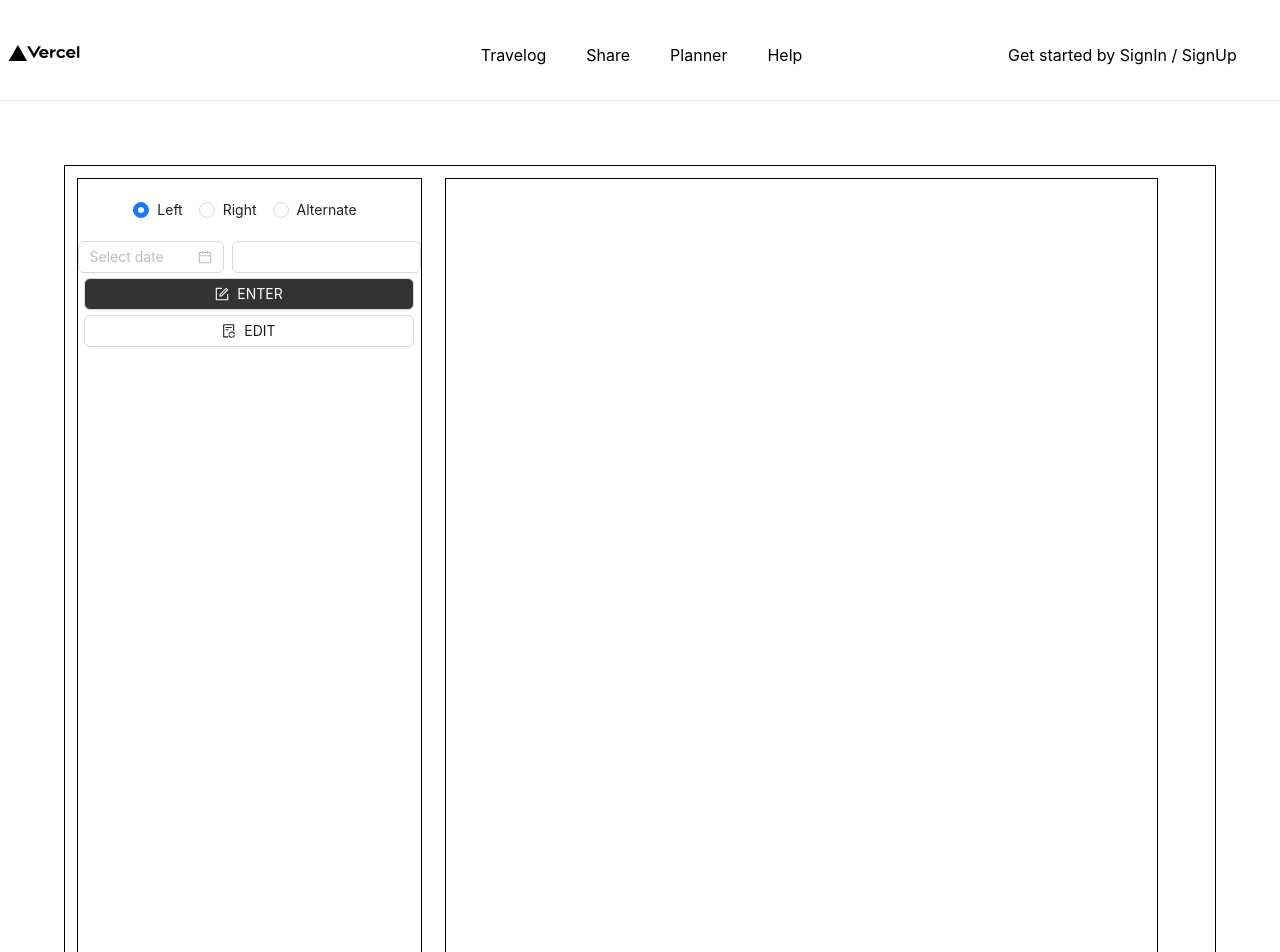
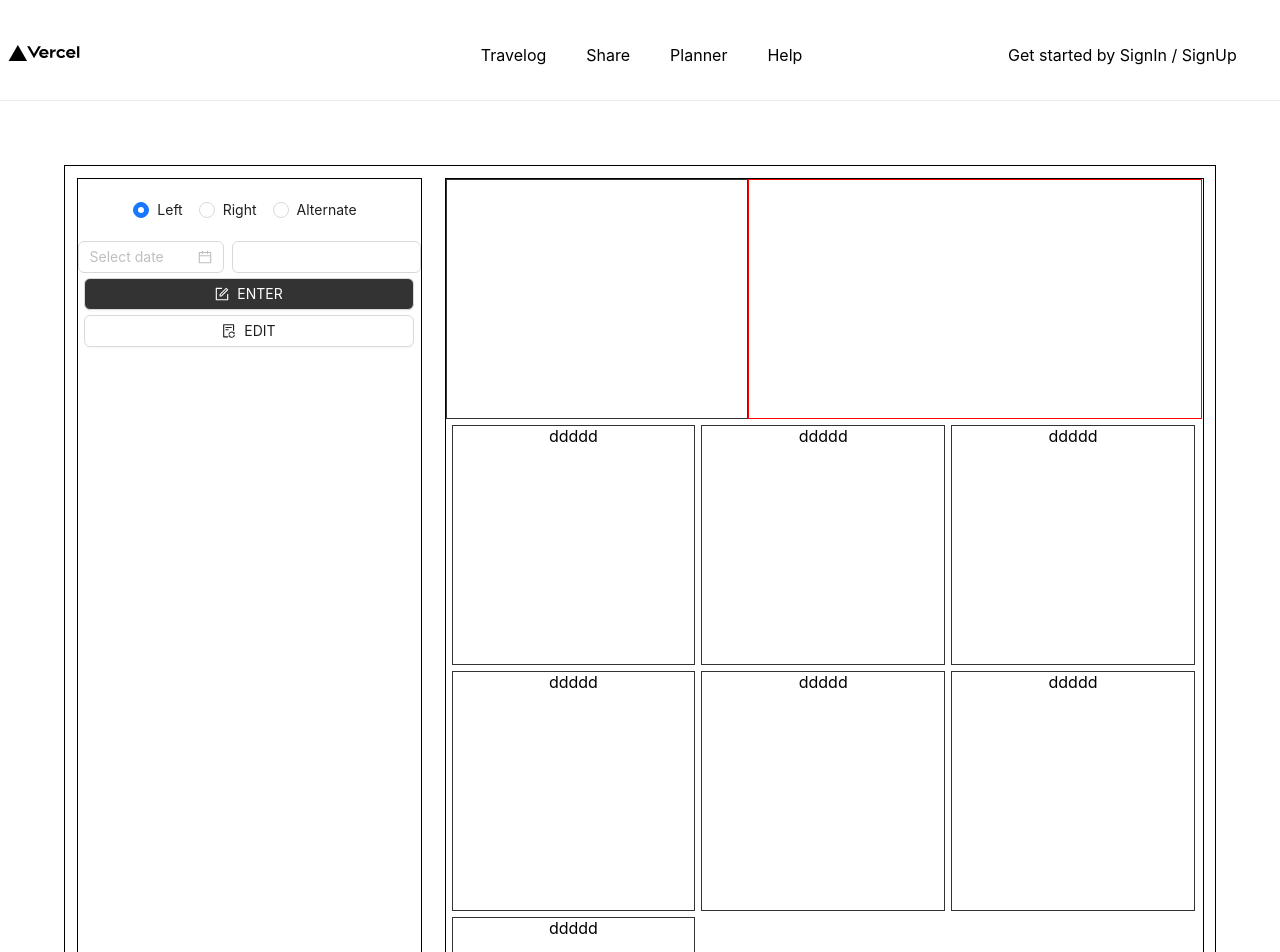
Before and after one commit to jjung-222/my-travelog, a Next.js app: page /travelog in a window 1280 px wide. Shown: the top 952 px of the page. Built offline with nearby package versions, Linux system fonts and the light colour scheme.

Commit message:
content layout commit

```diff
--- a/src/components/Contents/TravelogPage.js
+++ b/src/components/Contents/TravelogPage.js
@@ -126,6 +126,18 @@ export default function TravelogPage() {
                     }
                 </div>
                 <div className={travelogStyles.content}>
+                    <div style={{display:"flex", height:"30vh"}}>
+                        <div style={{border : "1px solid #333333", width: "40%", height: "100%"}}></div>
+                        <div style={{border : "1px solid red", width: "60%", height: "100%"}}></div>
+                    </div>
+
+
+                    <div style={{display: "grid", gridTemplateColumns:"33% 33% 33%", textAlign:"center"}}>
+                        {[1, 2, 3, 4, 5, 6, 7].map(() => {
+                            return <div style={{height:"30vh", marginLeft: "6px", marginTop: "6px", border:"1px solid #333333"}}>ddddd</div>
+                        })}
+                    </div>
+
 
                 </div>
             </div>
--- a/styles/Travelog.module.css
+++ b/styles/Travelog.module.css
@@ -19,8 +19,10 @@
 }
 
 .content {
+    justify-content: center;
     margin: 1%;
-    width: 62%;
+    width: 66%;
+    height: 100%;
     border: 1px solid #000000;
 }
 
```
